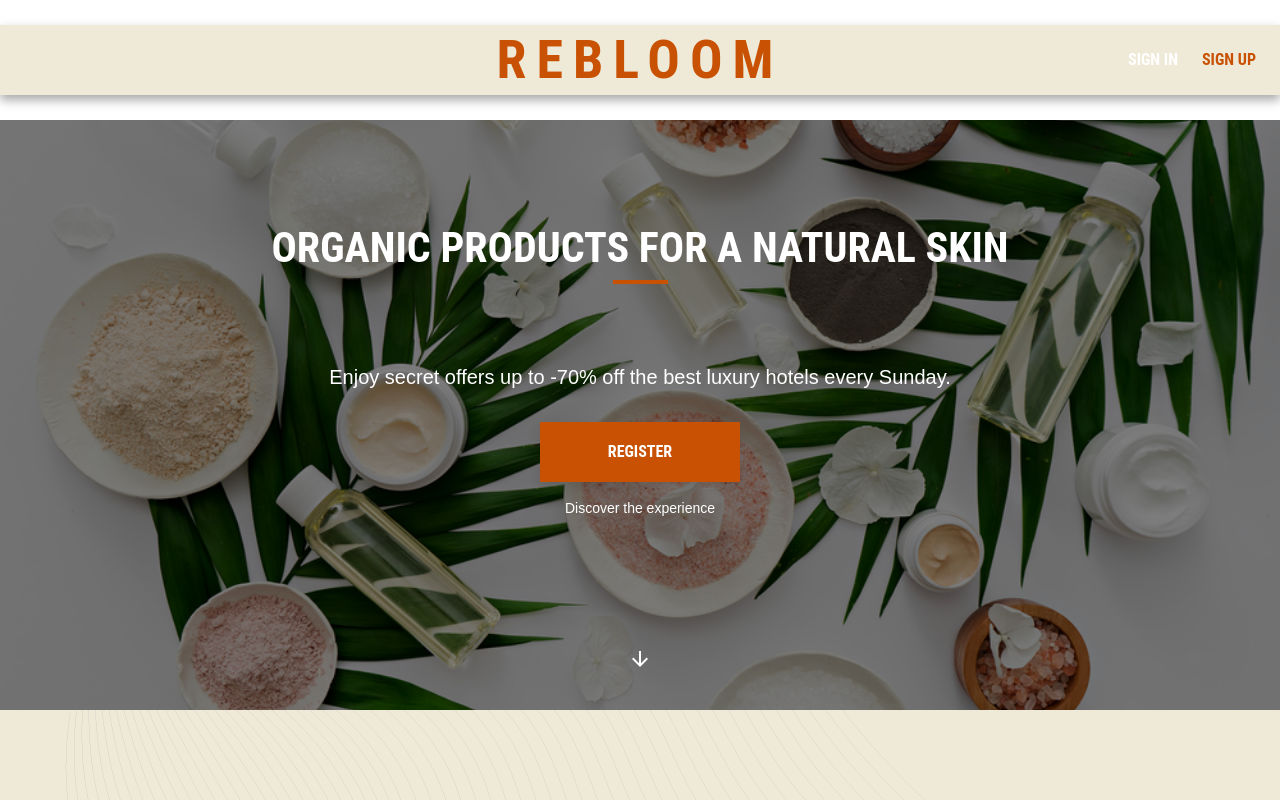
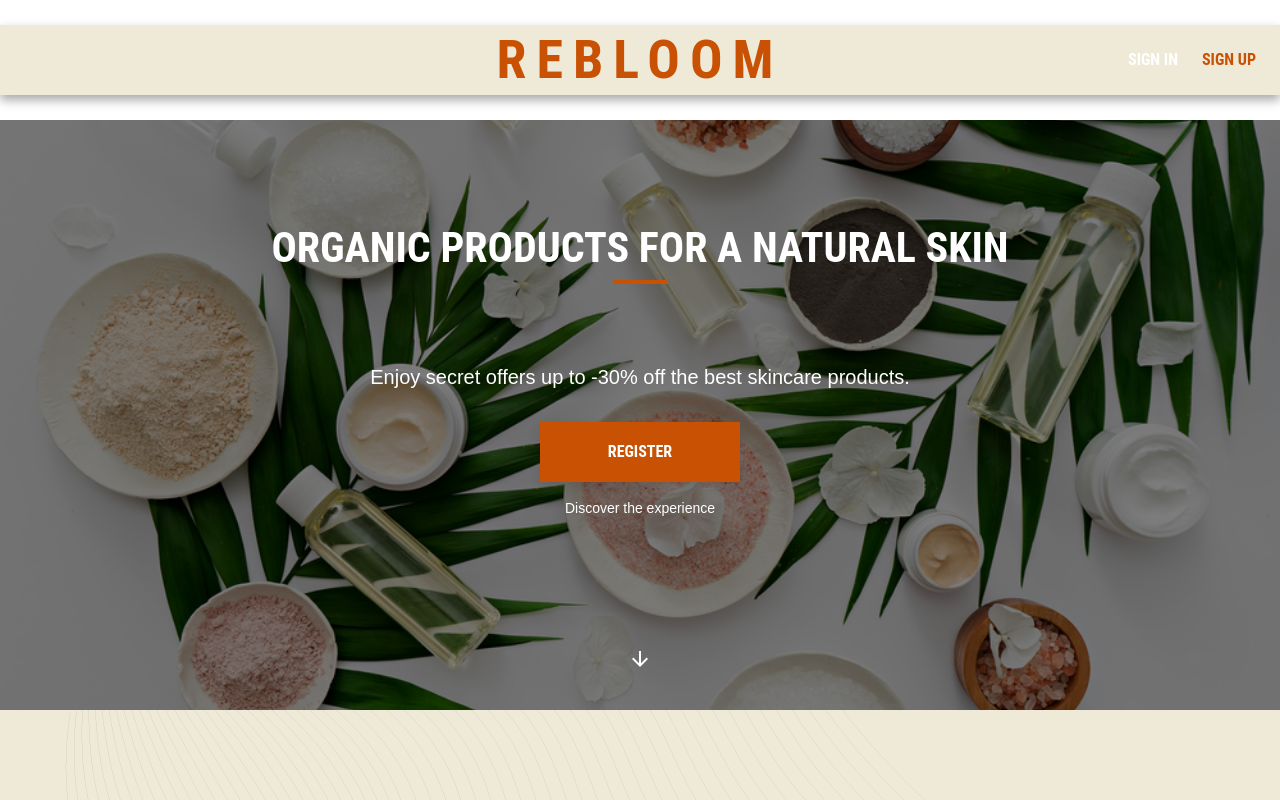
Before and after one commit to EL-Lefebvre/Rebloom, a React (Create React App) app: page / in a window 1280 px wide. Shown: the top 800 px of the page. Built offline with nearby package versions, Linux system fonts and the light colour scheme.

Commit message:
small adjustment

```diff
--- a/src/features/modules/views/MainAppBar.tsx
+++ b/src/features/modules/views/MainAppBar.tsx
@@ -46,7 +46,7 @@ function MainAppBar() {
           </Link>
           <Box sx={{ flex: 1, display: "flex", justifyContent: "flex-end" }}>
             <Link
-              color="inherit"
+              color="secondary"
               variant="h6"
               underline="none"
               href="/sign-in/"
--- a/src/features/modules/views/ProductHero.tsx
+++ b/src/features/modules/views/ProductHero.tsx
@@ -34,7 +34,7 @@ export default function ProductHero() {
         variant="h5"
         sx={{ mb: 4, mt: { sx: 4, sm: 10 } }}
       >
-        Enjoy secret offers up to -70% off the best luxury hotels every Sunday.
+        Enjoy secret offers up to -30% off the best skincare products.
       </Typography>
       <Button
         color="secondary"
```
